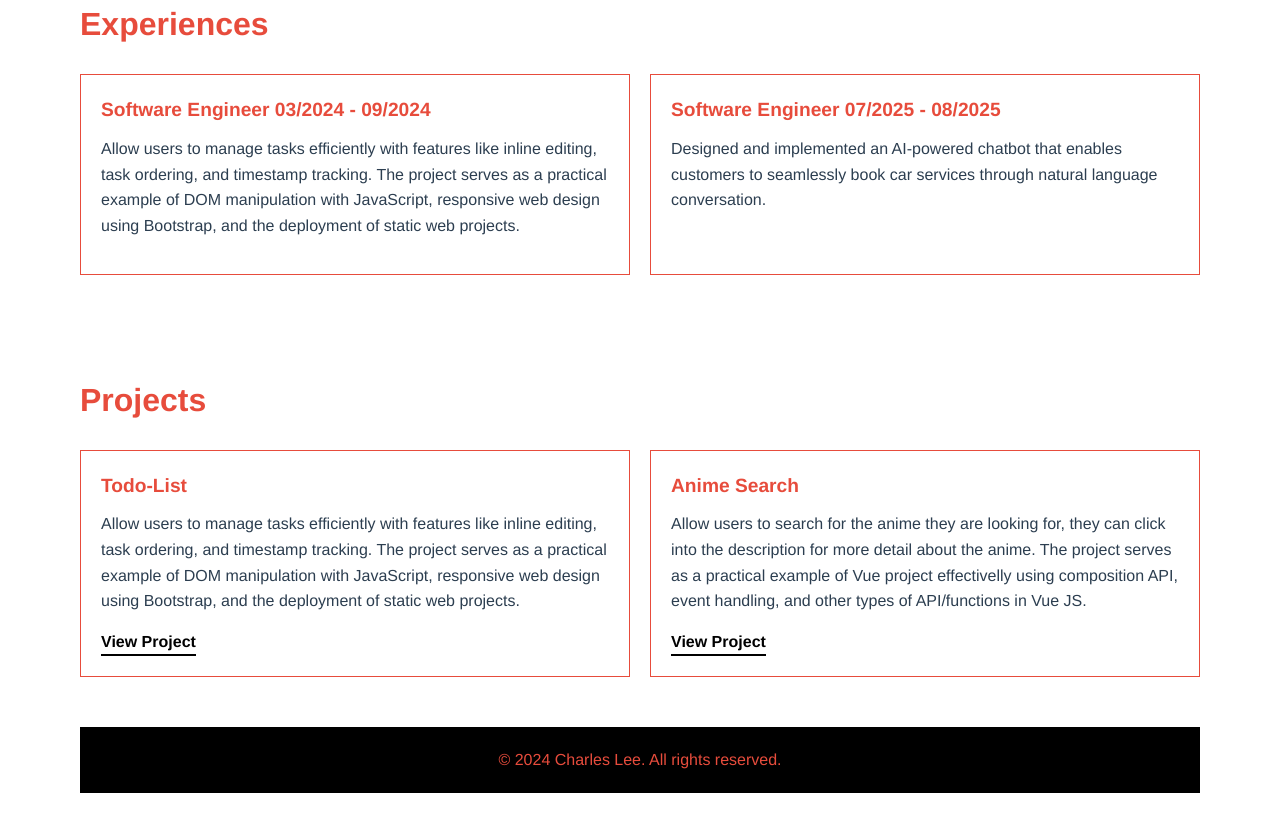
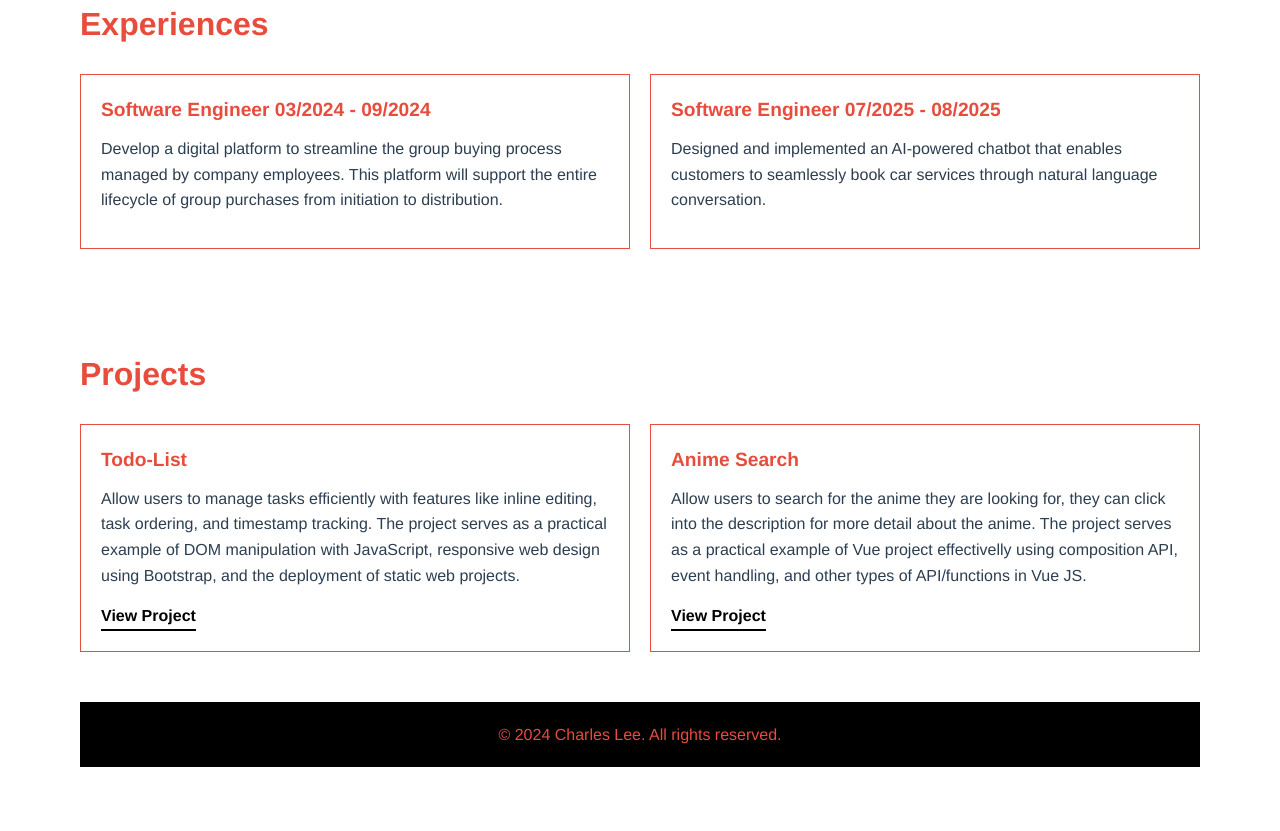
Before and after one commit to Elcree505/portfolio, a Vue app: page / in a window 1280 px wide. Shown: the part 1500-2331 px from the top of the page. Built offline with nearby package versions, Linux system fonts and the light colour scheme.

Commit message:
change4 10/2

```diff
--- a/src/components/vue-experience.vue
+++ b/src/components/vue-experience.vue
@@ -15,7 +15,7 @@ import { ref, onMounted } from 'vue';
 import { useIntersectionObserver } from '@vueuse/core';
 
 const experiences = ref([
-  { id: 1, title: 'Software Engineer 03/2024 - 09/2024', description: 'Allow users to manage tasks efficiently with features like inline editing, task ordering, and timestamp tracking. The project serves as a practical example of DOM manipulation with JavaScript, responsive web design using Bootstrap, and the deployment of static web projects. ',},
+  { id: 1, title: 'Software Engineer 03/2024 - 09/2024', description: 'Develop a digital platform to streamline the group buying process managed by company employees. This platform will support the entire lifecycle of group purchases from initiation to distribution.',},
   { id: 2, title: 'Software Engineer 07/2025 - 08/2025', description: 'Designed and implemented an AI-powered chatbot that enables customers to seamlessly book car services through natural language conversation.'}
 ]);
 
```
Also changed, not shown: 8 other files (tests, documents, lock files or other folders).
